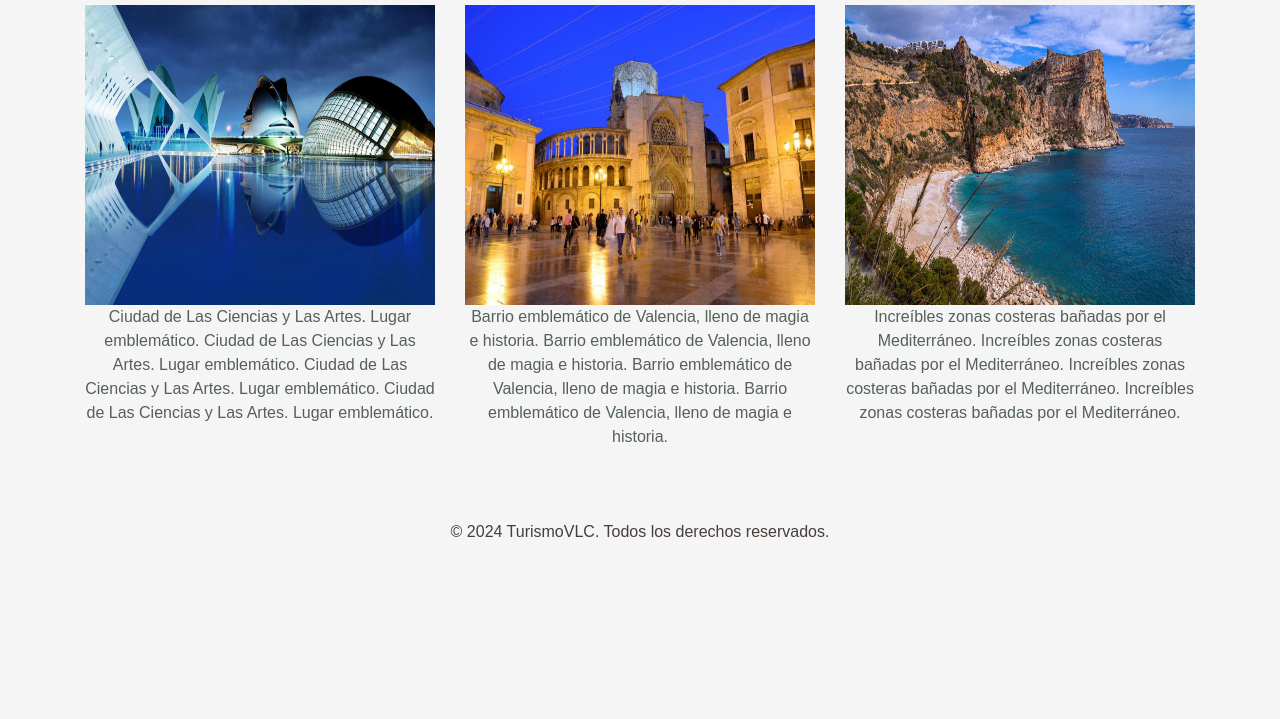
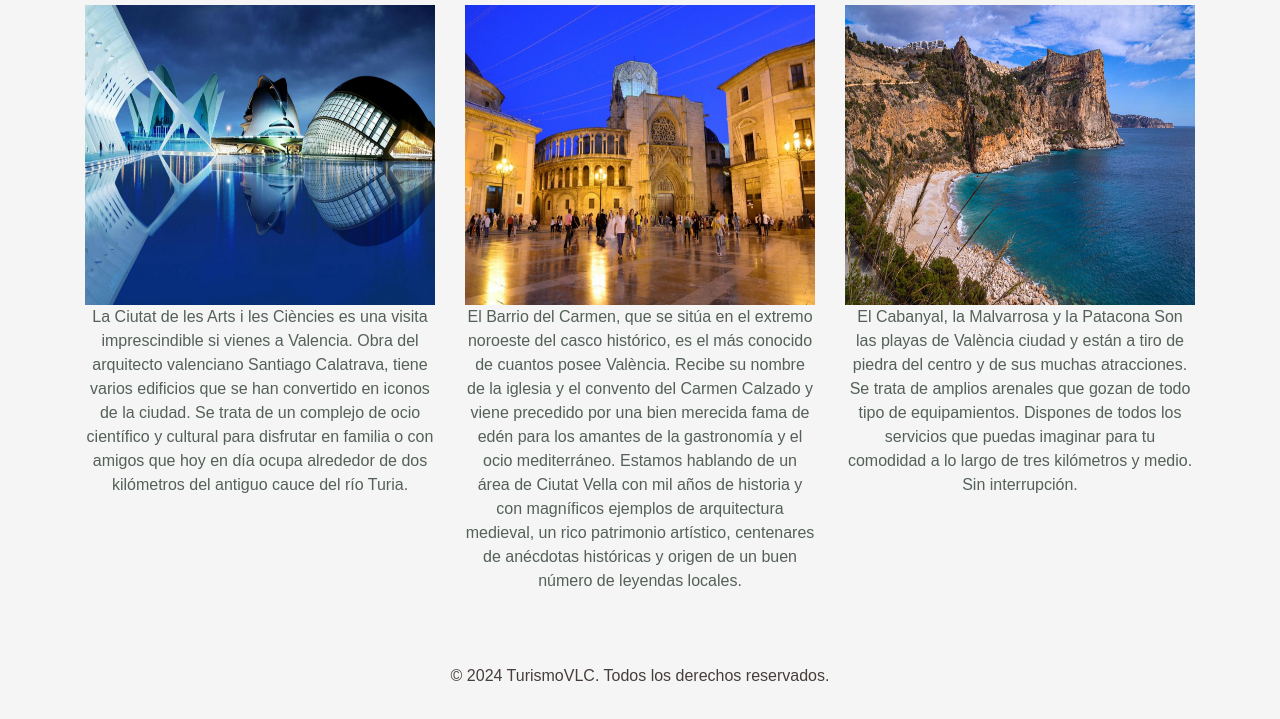
Before and after one commit to Daiana463/FP-Andereggen, a plain HTML site: page pages/Quever.html in a window 1280 px wide. Shown: the part 152-871 px from the top of the page. Before the commit the page ends 800 px from the top, so only its background shows below. Drawn offline with nearby package versions, Linux system fonts and the light colour scheme; a web font is replaced by a local one.

Commit message:
tercera version

```diff
--- a/pages/Quever.html
+++ b/pages/Quever.html
@@ -32,30 +32,24 @@
                         <div class="destination">
                             <h3>CIUDAD DE LAS ARTES Y LAS CIENCIAS</h3>
                             <img src="../assets/image/wp1908298.jpg" alt="Ciudad de Las Artes y Las Ciencias" class="img-info img-fluid">
-                            <p>Ciudad de Las Ciencias y Las Artes. Lugar emblemático.
-                               Ciudad de Las Ciencias y Las Artes. Lugar emblemático.
-                               Ciudad de Las Ciencias y Las Artes. Lugar emblemático.
-                               Ciudad de Las Ciencias y Las Artes. Lugar emblemático.</p>
+                            <p>La Ciutat de les Arts i les Ciències es una visita imprescindible si vienes a Valencia. Obra del arquitecto valenciano Santiago Calatrava, tiene varios edificios que se han convertido en iconos de la ciudad. Se trata de un complejo de ocio científico y cultural para disfrutar en familia o con amigos que hoy en día ocupa alrededor de dos kilómetros del antiguo cauce del río Turia.</p>
                         </div>
                     </li>
                     <li class="col-md-4 mb-4">
                         <div class="destination">
                             <h3>CASCO HISTÓRICO</h3>
                             <img src="../assets/image/casco.jpg" alt="Barrio de Valencia" class="img-info img-fluid">
-                            <p>Barrio emblemático de Valencia, lleno de magia e historia.
-                               Barrio emblemático de Valencia, lleno de magia e historia.
-                               Barrio emblemático de Valencia, lleno de magia e historia.
-                               Barrio emblemático de Valencia, lleno de magia e historia.</p>
+                            <p>El Barrio del Carmen, que se sitúa en el extremo noroeste del casco histórico, es el más conocido de cuantos posee València. Recibe su nombre de la iglesia y el convento del Carmen Calzado y viene precedido por una bien merecida fama de edén para los amantes de la gastronomía y el ocio mediterráneo.
+                                Estamos hablando de un área de Ciutat Vella con mil años de historia y con magníficos ejemplos de arquitectura medieval, un rico patrimonio artístico, centenares de anécdotas históricas y origen de un buen número de leyendas locales.
+                            </p>
                         </div>
                     </li>
                     <li class="col-md-4 mb-4">
                         <div class="destination">
                             <h3>PLAYAS VALENCIANAS</h3>
                             <img src="../assets/image/playa.jpg" alt="Playas de Valencia" class="img-info img-fluid">
-                            <p>Increíbles zonas costeras bañadas por el Mediterráneo.
-                               Increíbles zonas costeras bañadas por el Mediterráneo.
-                               Increíbles zonas costeras bañadas por el Mediterráneo.
-                               Increíbles zonas costeras bañadas por el Mediterráneo.</p>
+                            <p> El Cabanyal, la Malvarrosa y la Patacona
+                                Son las playas de València ciudad y están a tiro de piedra del centro y de sus muchas atracciones. Se trata de amplios arenales que gozan de todo tipo de equipamientos. Dispones de todos los servicios que puedas imaginar para tu comodidad a lo largo de  tres kilómetros y medio. Sin interrupción. </p>
                         </div>
                     </li>
                 </ul>
```
